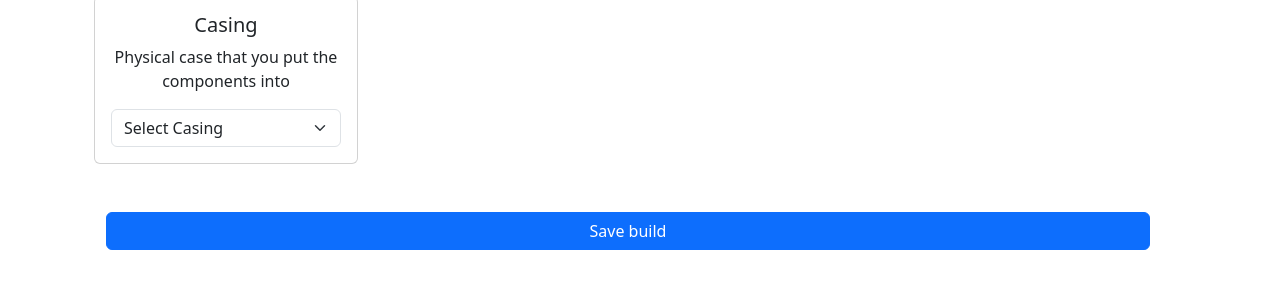
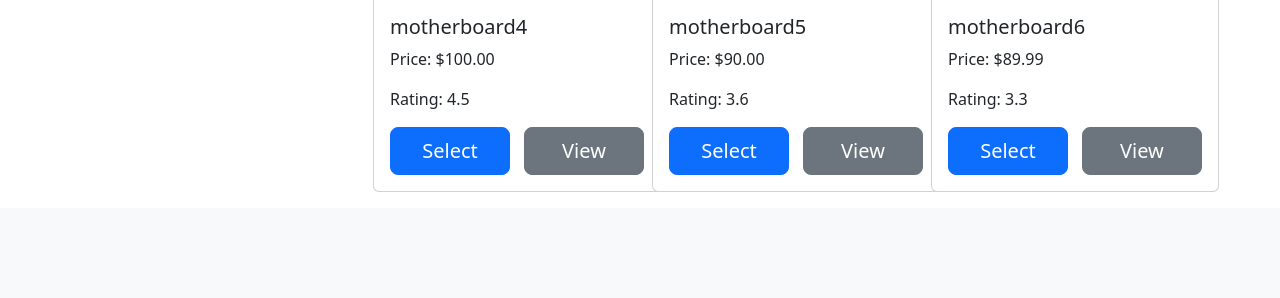
Before and after one commit to SaltOrNah/ITSC3155WB, a Flask app: page /startBuild in a window 1280 px wide. Shown: the part 652-950 px from the top of the page. After the commit the page ends 844 px from the top, so only its background shows below. Run offline with Flask 3, Linux system fonts and the light colour scheme.

Commit message:
Adding new html and temp flask code for build page

```diff
--- a/app.py
+++ b/app.py
@@ -8,7 +8,51 @@ def index():
 
 @app.get('/startBuild')
 def showStartBuild():
-    return render_template('startBuild.html')
+    content = request.args.get('content', 'motherboard')
+    image_url = 'https://ralfvanveen.com/wp-content/uploads//2021/06/Placeholder-_-Begrippenlijst.svg'
+    if content == 'motherboard':
+        data = [{'name': 'motherboard1', 'price': '70.00', 'rating': 4.8, 'image_url': image_url},
+                {'name': 'motherboard2', 'price': '120.00', 'rating': 3.4, 'image_url': image_url},
+                {'name': 'motherboard3', 'price': '69.50', 'rating': 2.1, 'image_url': image_url},
+                {'name': 'motherboard4', 'price': '100.00', 'rating': 4.5, 'image_url': image_url},
+                {'name': 'motherboard5', 'price': '90.00', 'rating': 3.6, 'image_url': image_url},
+                {'name': 'motherboard6', 'price': '89.99', 'rating': 3.3, 'image_url': image_url}]
+    elif content == 'cpu':
+        data = [{'name':'cpu1', 'price':'180.00', 'rating':4.2, 'image_url': image_url},
+                {'name':'cpu2', 'price':'320.00', 'rating':3.9, 'image_url': image_url},
+                {'name':'cpu3', 'price':'450.00', 'rating':3.1, 'image_url': image_url}]
+    elif content == 'storage':
+        data = [{'name':'storage1', 'price':'200.00', 'rating':4.5, 'image_url': image_url},
+                {'name':'storage2', 'price':'290.00', 'rating':3.7, 'image_url': image_url},
+                {'name':'storage3', 'price':'550.00', 'rating':2.9, 'image_url': image_url}]
+    elif content == 'power':
+        data = [{'name':'power1', 'price':'160.00', 'rating':4.0, 'image_url': image_url},
+                {'name':'power2', 'price':'310.00', 'rating':3.6, 'image_url': image_url},
+                {'name':'power3', 'price':'480.00', 'rating':3.3, 'image_url': image_url}]
+    elif content == 'graphics':
+        data = [{'name':'graphics1', 'price':'180.00', 'rating':4.2, 'image_url': image_url},
+                {'name':'graphics2', 'price':'320.00', 'rating':3.9, 'image_url': image_url},
+                {'name':'graphics3', 'price':'450.00', 'rating':3.1, 'image_url': image_url}]
+    elif content == 'cooling':
+        data = [{'name':'cooling1', 'price':'200.00', 'rating':4.5, 'image_url': image_url},
+                {'name':'cooling2', 'price':'290.00', 'rating':3.7, 'image_url': image_url},
+                {'name':'cooling3', 'price':'550.00', 'rating':2.9, 'image_url': image_url}]
+    elif content == 'memory':
+        data = [{'name':'memory1', 'price':'160.00', 'rating':4.0, 'image_url': image_url},
+                {'name':'memory2', 'price':'310.00', 'rating':3.6, 'image_url': image_url},
+                {'name':'memory3', 'price':'480.00', 'rating':3.3, 'image_url': image_url}]
+    elif content == 'casing':
+        data = [{'name':'casing1', 'price':'160.00', 'rating':4.0, 'image_url': image_url},
+                {'name':'casing2', 'price':'310.00', 'rating':3.6, 'image_url': image_url},
+                {'name':'casing3', 'price':'480.00', 'rating':3.3, 'image_url': image_url}]
+    elif content == 'accessories':
+        data = [{'name':'accessories1', 'price':'160.00', 'rating':4.0, 'image_url': image_url},
+                {'name':'accessories2', 'price':'310.00', 'rating':3.6, 'image_url': image_url},
+                {'name':'accessories3', 'price':'480.00', 'rating':3.3, 'image_url': image_url}]
+    else:
+        abort(404)
+
+    return render_template('startBuild.html', data=data)
 
 @app.get('/faq')
 def showFAQ():
--- a/templates/startBuild.html
+++ b/templates/startBuild.html
@@ -3,137 +3,68 @@
 {% block title %}PC Building App{% endblock %}
 
 {% block body %}
-<div class="container text-center">
+<div class="container">
   <div class="row">
-  <div class="col-sm-6" style="width: 18rem;">
-    <div class="card">
+      <!-- Vertical Navigation -->
+      <div class="col-md-3">
+          <ul class="nav flex-column">
+              <li class="nav-item">
+                  <a class="nav-link" href="{{ url_for('showStartBuild', content='motherboard') }}">Motherboard</a>
+              </li>
+              <li class="nav-item">
+                  <a class="nav-link" href="{{ url_for('showStartBuild', content='cpu') }}">CPU</a>
+              </li>
+              <li class="nav-item">
+                  <a class="nav-link" href="{{ url_for('showStartBuild', content='storage') }}">Storgae</a>
+              </li>
+              <li class="nav-item">
+                  <a class="nav-link" href="{{ url_for('showStartBuild', content='power') }}">Power Supply</a>
+              </li>
+              <li class="nav-item">
+                <a class="nav-link" href="{{ url_for('showStartBuild', content='graphics') }}">Graphics/Video Card</a>
+              </li>
+              <li class="nav-item">
+                <a class="nav-link" href="{{ url_for('showStartBuild', content='cooling') }}">Cooling</a>
+              </li>
+              <li class="nav-item">
+                <a class="nav-link" href="{{ url_for('showStartBuild', content='memory') }}">Memory Card</a>
+              </li>
+              <li class="nav-item">
+                <a class="nav-link" href="{{ url_for('showStartBuild', content='casing') }}">PC Casing</a>
+              </li>
+              <li class="nav-item">
+                <a class="nav-link" href="{{ url_for('showStartBuild', content='accessories') }}">Accessories</a>
+              </li>
+          </ul>
+      </div>
+      <!-- Cards Section -->
+      <div class="col-md-9">
+          <div class="row">
+              {% for comp in data %}
+                  <div class="col-md-4">
+                      <div class="card mb-3" style="width: 18rem;">
+                          <img src="{{ comp['image_url'] }}" class="card-img-top" alt="{{ comp['name'] }}" style="width: 18rem; height: 180px;">
                           <div class="card-body">
-        <h5 class="card-title">Motherboard</h5>
-        <p class="card-text">Connects all internal components of your PC</p>
-        <select class="form-select" aria-label="Default select example">
-            <option selected>Select Motherboard</option>
-            <option value="4">These will be filled in with Motherboards from out database</option>
-            <option value="1">One</option>
-            <option value="2">Two</option>
-            <option value="3">Three</option>
-        </select>
+                              <h5 class="card-title">{{ comp['name'] }}</h5>
+                              <p class="card-text">Price: ${{ comp['price']}}</p>
+                              <p class="card-text">Rating: {{ comp['rating'] }}</p>
+                              <div class="d-flex justify-content-between mt-2">
+                                  <div>
+                                      <button type="button" class="btn btn-primary btn-lg" style="width: 120px;">Select</button>
                                   </div>
-    </div>
-  </div>
-  <div class="col-sm-6" style="width: 18rem;">
-    <div class="card">
-      <div class="card-body">
-        <h5 class="card-title">CPU</h5>
-        <p class="card-text">Processes and executes instructions and calculations</p>
-        <select class="form-select" aria-label="Default select example">
-            <option selected>Select CPU</option>
-            <option value="4">These will be filled in with CPUs from out database</option>
-            <option value="1">One</option>
-            <option value="2">Two</option>
-            <option value="3">Three</option>
-        </select>
-      </div>
-    </div>
-  </div>
-  <div class="col-sm-6" style="width: 18rem;">
-    <div class="card">
-      <div class="card-body">
-        <h5 class="card-title">Storage</h5>
-        <p class="card-text">How many files that can be stored on your computer</p>
-        <select class="form-select" aria-label="Default select example">
-            <option selected>Select Storage</option>
-            <option value="4">These will be filled in with motherboards from out database</option>
-            <option value="1">One</option>
-            <option value="2">Two</option>
-            <option value="3">Three</option>
-        </select>
-      </div>
-    </div>
-  </div>
-  <div class="col-sm-6" style="width: 18rem;">
-    <div class="card">
-      <div class="card-body">
-        <h5 class="card-title">Power</h5>
-        <p class="card-text">The power supply to the PC
-            <p class="fs-6 fw-medium">Some components require a certain amount of voltage!</p>
-        </p>
-        <select class="form-select" aria-label="Default select example">
-            <option selected>Select Power Supply</option>
-            <option value="4">These will be filled in with Power Supply from out database</option>
-            <option value="1">One</option>
-            <option value="2">Two</option>
-            <option value="3">Three</option>
-        </select>
-      </div>
-    </div>
-  </div>
-</div>
-<div class="row">
-    <div class="col-sm-6" style="width: 18rem;">
-        <div class="card">
-          <div class="card-body">
-            <h5 class="card-title">Graphics card</h5>
-            <p class="card-text">Video card which displays images on your monitor</p>
-            <select class="form-select" aria-label="Default select example">
-                <option selected>Select Graphics card</option>
-                <option value="4">These will be filled in with Cards from out database</option>
-                <option value="1">One</option>
-                <option value="2">Two</option>
-                <option value="3">Three</option>
-            </select>
-          </div>
-        </div>
-      </div>
-      <div class="col-sm-6" style="width: 18rem;">
-        <div class="card">
-          <div class="card-body">
-            <h5 class="card-title">Cooling</h5>
-            <p class="card-text">Cools the PC allowing for better performance</p>
-            <select class="form-select" aria-label="Default select example">
-                <option selected>Select Cooling options</option>
-                <option value="4">These will be filled in with Cooling types from out database</option>
-                <option value="1">One</option>
-                <option value="2">Two</option>
-                <option value="3">Three</option>
-            </select>
-          </div>
-        </div>
-      </div>
-      <div class="col-sm-6" style="width: 18rem;">
-        <div class="card">
-          <div class="card-body">
-            <h5 class="card-title">Memory Card</h5>
-            <p class="card-text">RAM or temporary memory which the PC has very quick access to</p>
-            <select class="form-select" aria-label="Default select example">
-                <option selected>Select Memory Card</option>
-                <option value="4">These will be filled in with Memory Cards from out database</option>
-                <option value="1">One</option>
-                <option value="2">Two</option>
-                <option value="3">Three</option>
-            </select>
-          </div>
-        </div>
-      </div>
-      <div class="col-sm-6" style="width: 18rem;">
-        <div class="card">
-          <div class="card-body">
-            <h5 class="card-title">Casing</h5>
-            <p class="card-text">Physical case that you put the components into</p>
-            <select class="form-select" aria-label="Default select example">
-                <option selected>Select Casing</option>
-                <option value="4">These will be filled in with Casings from out database</option>
-                <option value="1">One</option>
-                <option value="2">Two</option>
-                <option value="3">Three</option>
-            </select>
+                                  <div>
+                                      <button type="button" class="btn btn-secondary btn-lg" style="width: 120px;">View</button>
                                   </div>
                               </div>
                           </div>
                       </div>
                   </div>
-<div class="row">
-      <div class="row p-5">
-        <button type="button" class="btn btn-primary">Save build</button>
+              {% if loop.index % 3 == 0 %}
+                  </div><div class="row">
+              {% endif %}
+              {% endfor %}
+          </div>
+      </div>
   </div>
 </div>
 {% endblock %}
```
Lines whose indentation alone changed are shown as unchanged.
